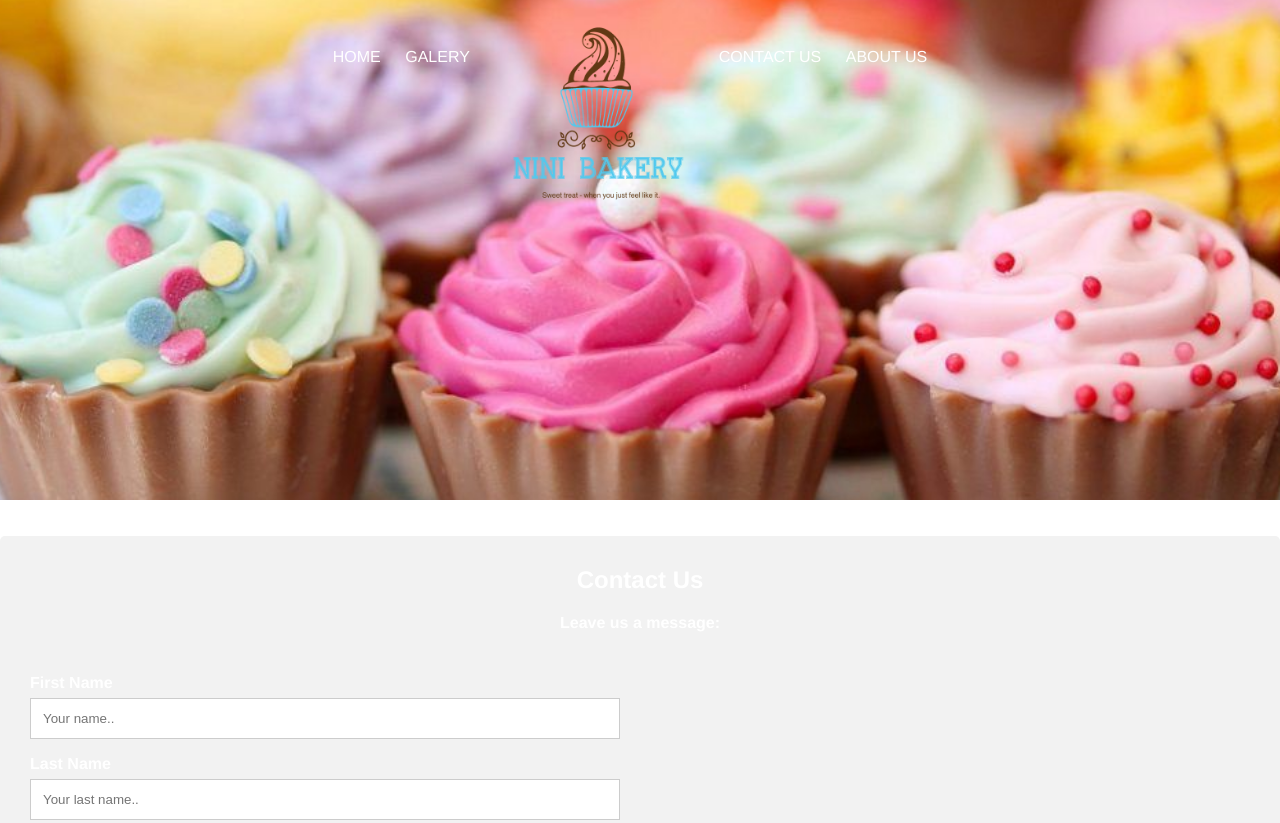
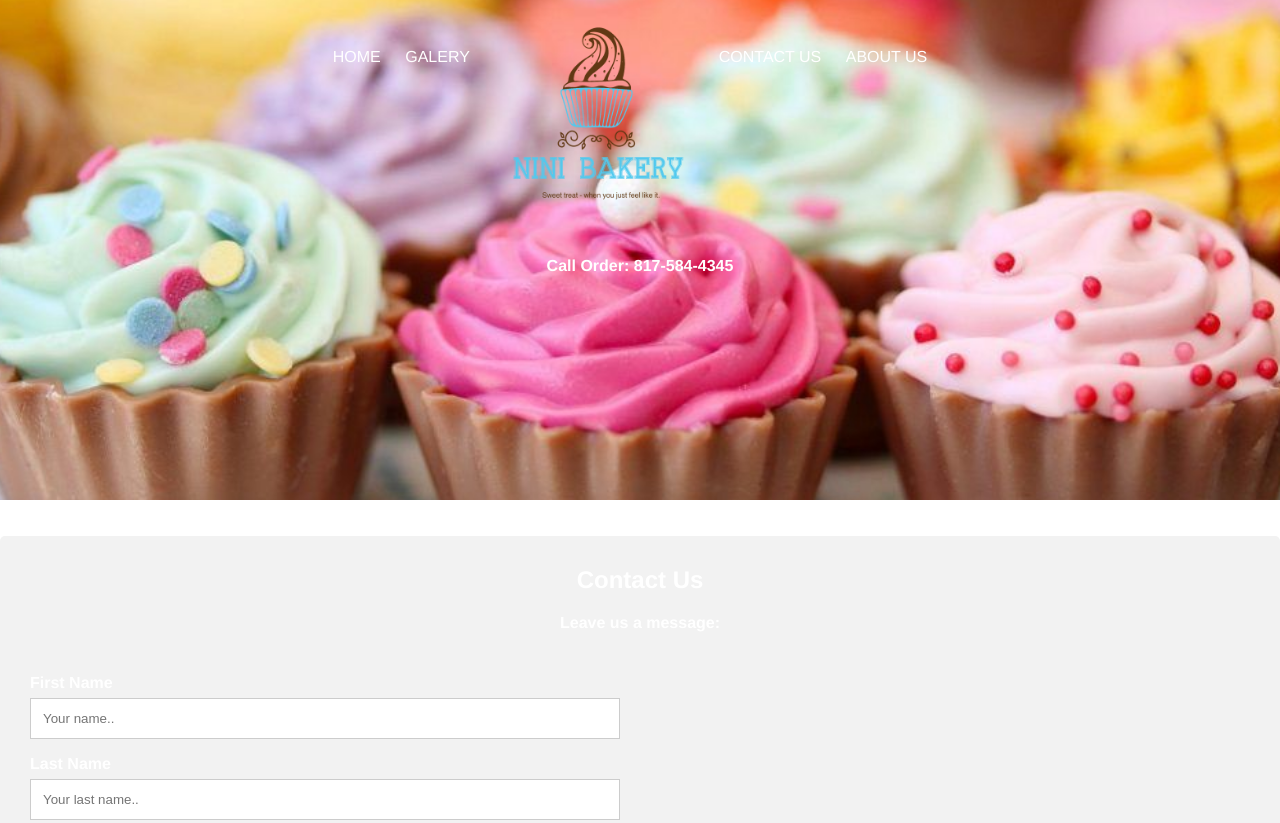
Before and after one commit to TNTJ/nini, a plain HTML site: page locations.html in a window 1280 px wide. Shown: the top 823 px of the page. Drawn offline with Linux system fonts and the light colour scheme.

Commit message:
Update locations.html

```diff
--- a/locations.html
+++ b/locations.html
@@ -16,6 +16,8 @@
         <li class="desktop"><a href="aboutus.html">About Us</a></li>
       </ul>
     </nav>
+<div style="text-align: center">
+<h4><strong> Call Order: 817-584-4345<strong></h4>
   </header>
   <div style="text-color:black">
     <strong>We love hearing from you!</stron> If you would like to schedule a designing or wedding cake tasting appointment,
```
